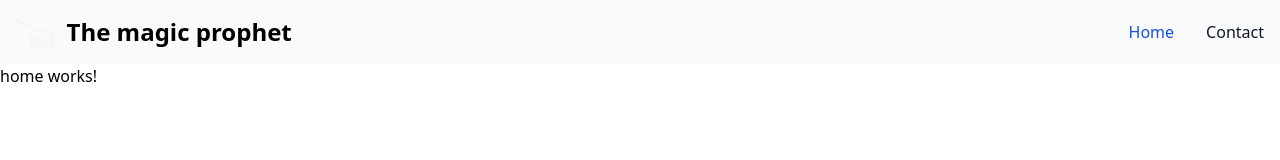
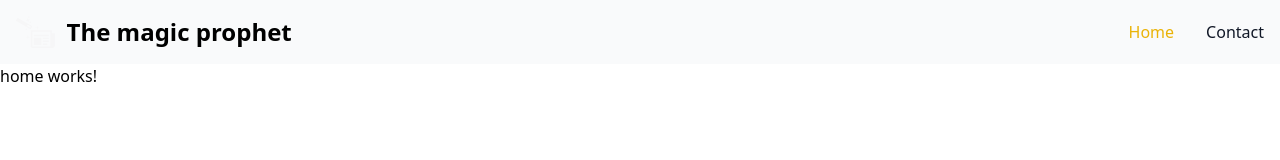
Before and after one commit to mayrars/el-profeta-magico, an Angular app: page / in a window 1280 px wide. Shown: the top 160 px of the page. Built offline with nearby package versions, Linux system fonts and the light colour scheme.

Commit message:
Change colors

```diff
--- a/src/app/components/footer/footer.component.html
+++ b/src/app/components/footer/footer.component.html
@@ -1,4 +1,4 @@
-<footer class="bg-white shadow dark:bg-gray-900">
+<footer class="bg-white shadow dark:bg-black">
   <div class="w-full max-w-screen-xl mx-auto p-4 md:py-8">
     <div class="sm:flex sm:items-center sm:justify-between">
       <a href="/" class="flex items-center mb-4 sm:mb-0 space-x-3 rtl:space-x-reverse">
--- a/src/app/components/header/header.component.html
+++ b/src/app/components/header/header.component.html
@@ -1,4 +1,4 @@
-<nav class="border-gray-200 bg-gray-50 dark:bg-gray-800 dark:border-gray-700">
+<nav class="border-gray-200 bg-gray-50 dark:bg-black dark:border-gray-700">
     <div class="max-w-screen-xl flex flex-wrap items-center justify-between mx-auto p-4">
       <a href="#" class="flex items-center space-x-3 rtl:space-x-reverse">
           <img src="/assets/varita.svg" class="h-8" alt="The magic prophet" />
@@ -13,10 +13,10 @@
       <div class="hidden w-full md:block md:w-auto" id="navbar-solid-bg">
         <ul class="flex flex-col font-medium mt-4 rounded-lg bg-gray-50 md:space-x-8 rtl:space-x-reverse md:flex-row md:mt-0 md:border-0 md:bg-transparent dark:bg-gray-800 md:dark:bg-transparent dark:border-gray-700">
           <li>
-            <a href="#" class="block py-2 px-3 md:p-0 text-white bg-blue-700 rounded md:bg-transparent md:text-blue-700 md:dark:text-blue-500 dark:bg-blue-600 md:dark:bg-transparent" aria-current="page">Home</a>
+            <a href="#" class="block py-2 px-3 md:p-0 text-white bg-yellow-700 rounded md:bg-transparent md:text-yellow-500 md:dark:text-yellow-500 dark:bg-yellow-500 md:dark:bg-transparent" aria-current="page">Home</a>
           </li>
           <li>
-            <a href="#" class="block py-2 px-3 md:p-0 text-gray-900 rounded hover:bg-gray-100 md:hover:bg-transparent md:border-0 md:hover:text-blue-700 dark:text-white md:dark:hover:text-blue-500 dark:hover:bg-gray-700 dark:hover:text-white md:dark:hover:bg-transparent">Contact</a>
+            <a href="#" class="block py-2 px-3 md:p-0 text-gray-900 rounded hover:bg-gray-100 md:hover:bg-transparent md:border-0 md:hover:yellow-blue-700 dark:text-white md:dark:hover:text-yellow-500 dark:hover:bg-gray-700 dark:hover:text-white md:dark:hover:bg-transparent">Contact</a>
           </li>
         </ul>
       </div>
```
